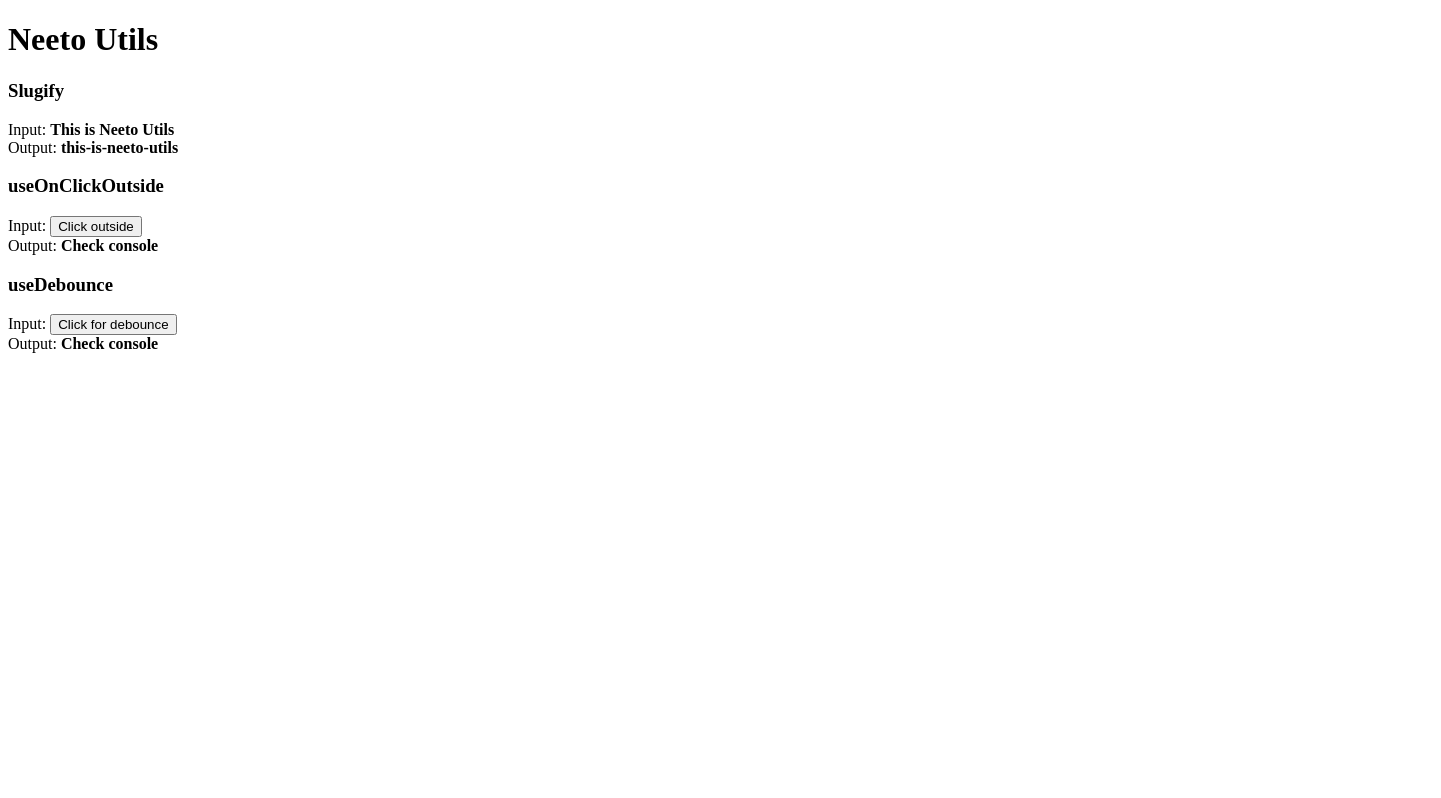
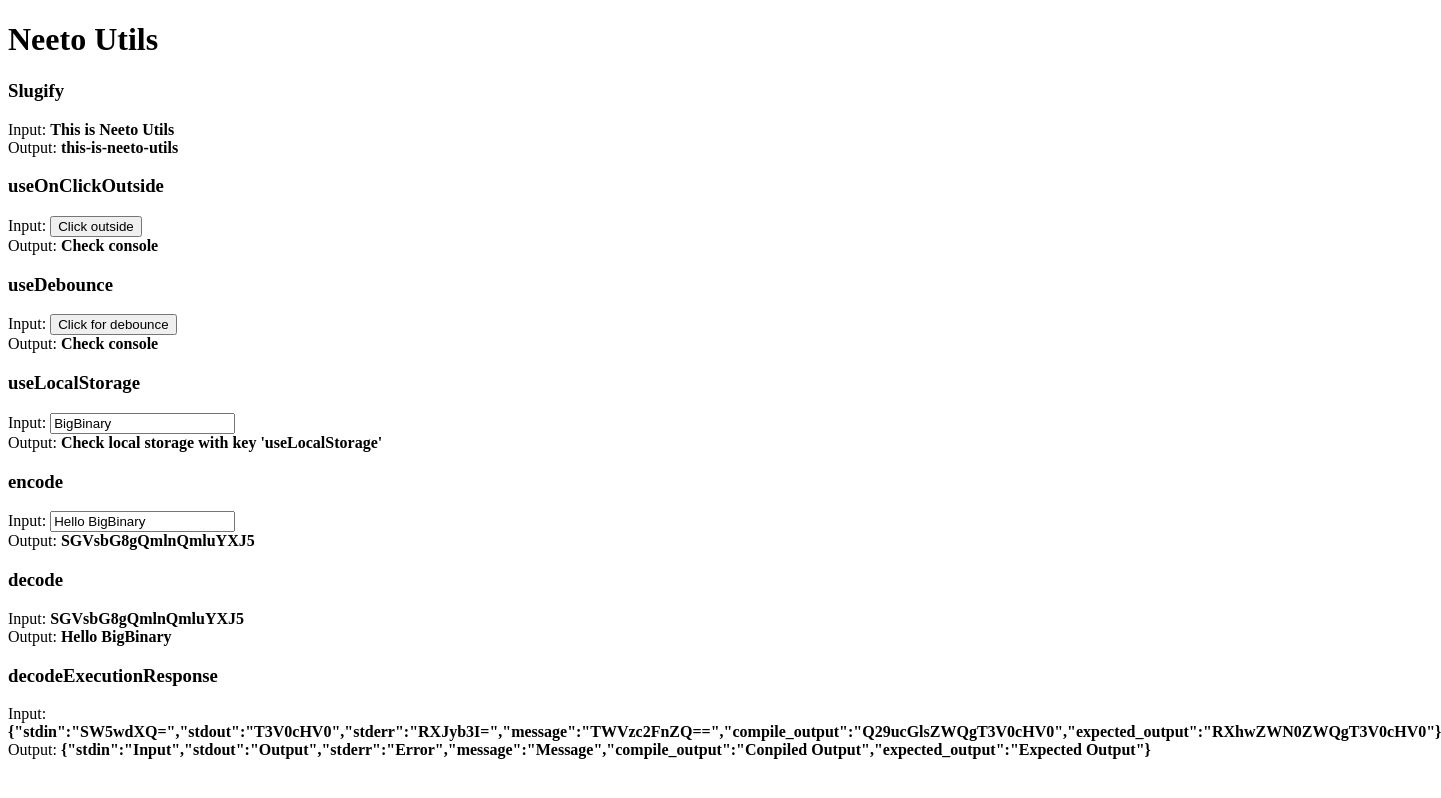
Before and after one commit to bigbinary/neeto-utils, a React (Create React App) app in the folder example/: page / in a window 1280 px wide. Shown: the whole page, 1441 px wide, since content can reach past the window. Built offline with nearby package versions, Linux system fonts and the light colour scheme.

Commit message:
Added useLocalStorage, decodeExecutionResponse, encode and decode functions

```diff
--- a/example/src/App.js
+++ b/example/src/App.js
@@ -1,15 +1,29 @@
 import React, { useEffect, useRef, useState } from "react";
 // import { Slugify } from "/bundle/main";
 import BasicTemplate from "./components/BasicTemplate";
-import { Slugify } from "../../lib/utils";
-import { useDebounce, useOnClickOutside } from "../../lib/hooks";
+import {
+  Slugify,
+  encode,
+  decode,
+  decodeExecutionResponse,
+} from "../../lib/utils";
+import {
+  useDebounce,
+  useOnClickOutside,
+  useLocalStorage,
+} from "../../lib/hooks";
 
 const App = () => {
   const buttonRef = useRef();
   const [useDebounceValue, setUseDebounceValue] = useState("");
+  const [encodeValue, setEncodeValue] = useState("Hello BigBinary");
 
   useOnClickOutside(buttonRef, () => console.log("Clicked outside the button"));
   const debouncedValue = useDebounce(useDebounceValue, 2000);
+  const [localStorageValue, setLocalStorageValue] = useLocalStorage(
+    "useLocalStorage",
+    "BigBinary"
+  );
 
   useEffect(() => {
     if (debouncedValue) {
@@ -42,6 +56,52 @@
         }
         output="Check console"
       />
+      <BasicTemplate
+        title="useLocalStorage"
+        input={
+          <input
+            placeholder="Enter value"
+            value={localStorageValue}
+            onChange={(e) => setLocalStorageValue(e.target.value)}
+          />
+        }
+        output="Check local storage with key 'useLocalStorage'"
+      />
+      <BasicTemplate
+        title="encode"
+        input={
+          <input
+            placeholder="Enter Value"
+            value={encodeValue}
+            onChange={(e) => setEncodeValue(e.target.value)}
+          />
+        }
+        output={encode(encodeValue)}
+      />
+      <BasicTemplate
+        title="decode"
+        input="SGVsbG8gQmlnQmluYXJ5"
+        output={decode("SGVsbG8gQmlnQmluYXJ5")}
+      />
+      <BasicTemplate
+        title="decodeExecutionResponse"
+        input={JSON.stringify({
+        stdin: "SW5wdXQ=",
+        stdout: "T3V0cHV0",
+        stderr: "RXJyb3I=",
+        message: "TWVzc2FnZQ==",
+        compile_output: "Q29ucGlsZWQgT3V0cHV0",
+        expected_output: "RXhwZWN0ZWQgT3V0cHV0",
+      })}
+        output={JSON.stringify(decodeExecutionResponse({
+          stdin: "SW5wdXQ=",
+          stdout: "T3V0cHV0",
+          stderr: "RXJyb3I=",
+          message: "TWVzc2FnZQ==",
+          compile_output: "Q29ucGlsZWQgT3V0cHV0",
+          expected_output: "RXhwZWN0ZWQgT3V0cHV0",
+        }))}
+      />
     </div>
   );
 };
--- a/lib/hooks/index.js
+++ b/lib/hooks/index.js
@@ -1,4 +1,5 @@
 import useDebounce from "./useDebounce";
 import useOnClickOutside from "./useOnClickOutside";
+import useLocalStorage from "./useLocalStorage";
 
-export { useDebounce, useOnClickOutside };
+export { useDebounce, useOnClickOutside, useLocalStorage };
--- /dev/null
+++ b/lib/hooks/useLocalStorage.js
@@ -0,0 +1,23 @@
+import { useState, useEffect } from "react";
+
+const getStorageValue = (key, defaultValue) => {
+  // getting stored value
+  const saved = localStorage.getItem(key);
+  const initial = JSON.parse(saved);
+  return initial || defaultValue;
+}
+
+const useLocalStorage = (key, defaultValue) => {
+  const [value, setValue] = useState(() => {
+    return getStorageValue(key, defaultValue);
+  });
+
+  useEffect(() => {
+    // storing given value
+    localStorage.setItem(key, JSON.stringify(value));
+  }, [key, value]);
+
+  return [value, setValue];
+};
+
+export default useLocalStorage;
--- a/lib/utils.js
+++ b/lib/utils.js
@@ -10,4 +10,38 @@
     .replace(/-+$/, ""); // Trim - from end of text
 };
 
-export { Slugify };
+const decodeExecutionResponse = response => {
+  const decodedResponse = { ...response };
+  if (response.stdin) decodedResponse.stdin = decode(response.stdin);
+
+  if (response.stdout) decodedResponse.stdout = decode(response.stdout);
+
+  if (response.stderr) decodedResponse.stderr = decode(response.stderr);
+
+  if (response.message) decodedResponse.message = decode(response.message);
+
+  if (response.compile_output) {
+    decodedResponse.compile_output = decode(response.compile_output);
+  }
+
+  if (response.expected_output) {
+    decodedResponse.expected_output = decode(response.expected_output);
+  }
+
+  return decodedResponse;
+};
+
+const encode = str => window.btoa(unescape(encodeURIComponent(str)));
+
+const decode = str => decodeURIComponent(escape(window.atob(str)));
+
+const a = {
+  stdin: "SW5wdXQ=",
+  stdout: "T3V0cHV0",
+  stderr: "RXJyb3I=",
+  message: "TWVzc2FnZQ==",
+  compile_output: "Q29ucGlsZWQgT3V0cHV0",
+  expected_output: "RXhwZWN0ZWQgT3V0cHV0",
+}
+
+export { Slugify, decodeExecutionResponse, encode, decode };
```
Also changed, not shown: 1 other file (tests, documents, lock files or other folders).
